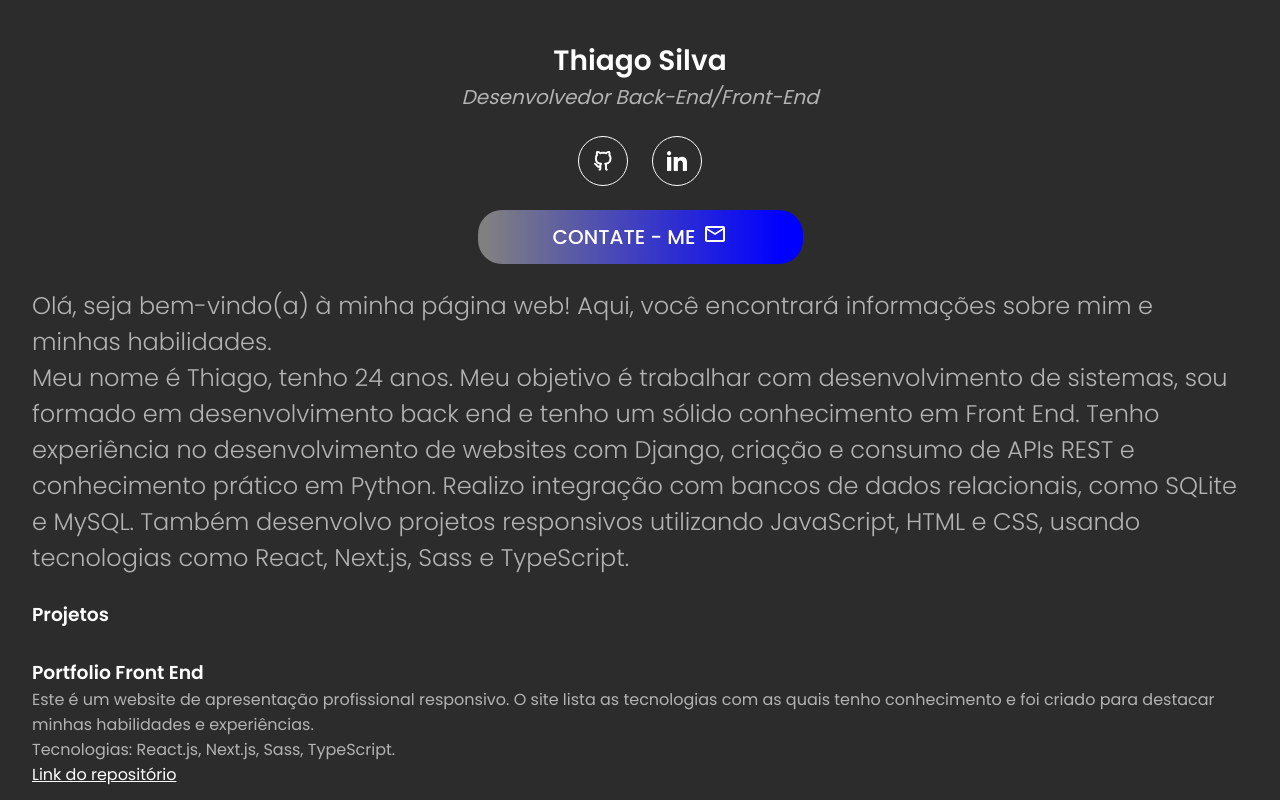
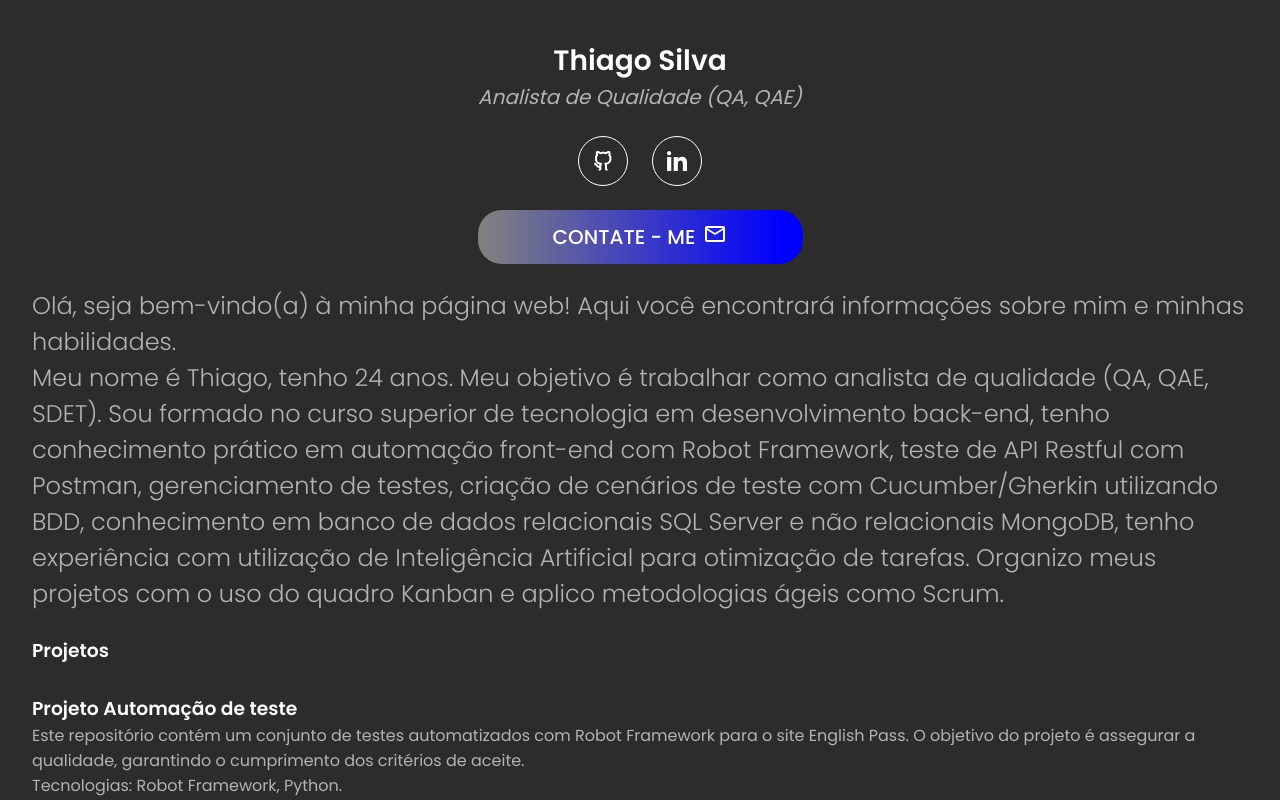
Before and after one commit to oThSilva/portfolio-front, a Next.js app: page / in a window 1280 px wide. Shown: the top 800 px of the page. Built offline with nearby package versions, Linux system fonts and the light colour scheme.

Commit message:
refactor(home): Adição portfolio automação

```diff
--- a/src/app/components/My-projects/projects.tsx
+++ b/src/app/components/My-projects/projects.tsx
@@ -5,6 +5,14 @@ export function Projects() {
         <div>
             <div className="projects-style" >
                 <h3>Projetos </h3>
+
+                <h3><br />Projeto Automação de teste</h3>
+                <p className="django-link">
+                    Este repositório contém um conjunto de testes automatizados com Robot Framework para o site English Pass. O objetivo do projeto é assegurar a qualidade, garantindo o cumprimento dos critérios de aceite.
+                    <br />
+                    Tecnologias: Robot Framework, Python.
+                </p>
+                <a href="https://github.com/oThSilva/Automacao-English-Pass" target="_blank">Link do repositório</a>
 
                 <h3> <br /> Portfolio Front End</h3>
                 <p>
--- a/src/app/components/experience/experience.tsx
+++ b/src/app/components/experience/experience.tsx
@@ -7,12 +7,8 @@ export function Experience() {
     return (
         <div className="experiencia">
             <p>
-                Olá, seja bem-vindo(a) à minha página web! Aqui, você encontrará informações sobre mim e minhas habilidades. <br />
-
-                Meu nome é Thiago, tenho 24 anos. Meu objetivo é trabalhar com desenvolvimento de sistemas, sou formado em desenvolvimento back end e tenho um sólido conhecimento em Front End.
-
-                Tenho experiência no desenvolvimento de websites com Django, criação e consumo de APIs REST e conhecimento prático em Python. Realizo integração com bancos de dados relacionais, como SQLite e MySQL. Também desenvolvo projetos responsivos utilizando JavaScript, HTML e CSS, usando tecnologias como React, Next.js, Sass e TypeScript.
-
+                Olá, seja bem-vindo(a) à minha página web! Aqui você encontrará informações sobre mim e minhas habilidades. <br />
+                Meu nome é Thiago, tenho 24 anos. Meu objetivo é trabalhar como analista de qualidade (QA, QAE, SDET). Sou formado no curso superior de tecnologia em desenvolvimento back-end, tenho conhecimento prático em automação front-end com Robot Framework, teste de API Restful com Postman, gerenciamento de testes, criação de cenários de teste com Cucumber/Gherkin utilizando BDD, conhecimento em banco de dados relacionais SQL Server e não relacionais MongoDB, tenho experiência com utilização de Inteligência Artificial para otimização de tarefas. Organizo meus projetos com o uso do quadro Kanban e aplico metodologias ágeis como Scrum.
 
                 {/* Eu sou Thiago, tenho 24 anos, sou formado em desenvolvimento back end e tenho conhecimento em Front End. Procuro minha primeira oportunidade profissional em tecnologia. Atualmente, faço  projetos utilizando React, Django, aplicando API/REST, faço integração com bancos de dados relacionais. Além disso, desenvolvo projetos responsivos com JavaScript, HTML e CSS. */}
             </p>
--- a/src/app/components/header/header.tsx
+++ b/src/app/components/header/header.tsx
@@ -6,7 +6,7 @@ export function Header() {
         <div className="header">
             <div>
                 <h1>Thiago Silva</h1>
-                <h2>Desenvolvedor Back-End/Front-End</h2>
+                <h2>Analista de Qualidade (QA, QAE)</h2>
                 {/* <Image
                     src="/me.jpg"
                     alt="Minha foto"
```
